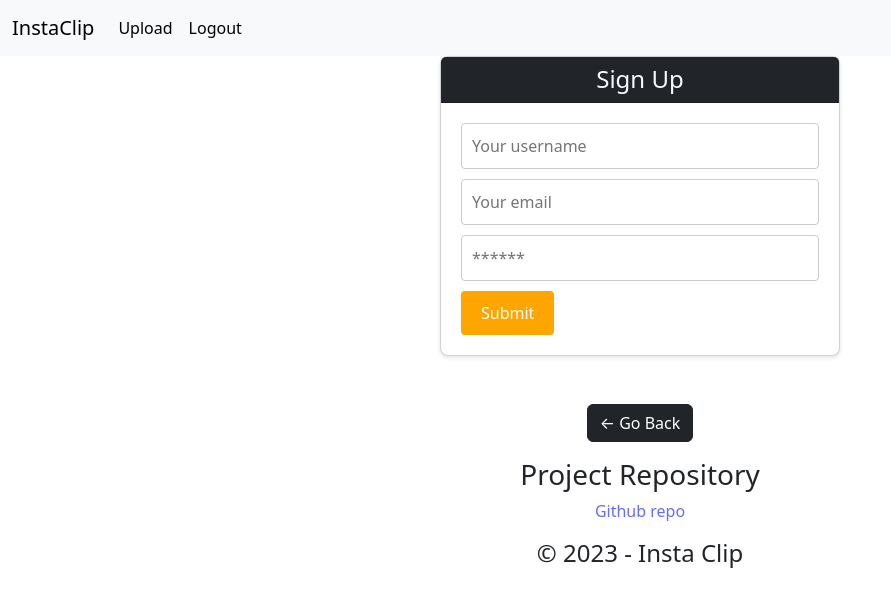
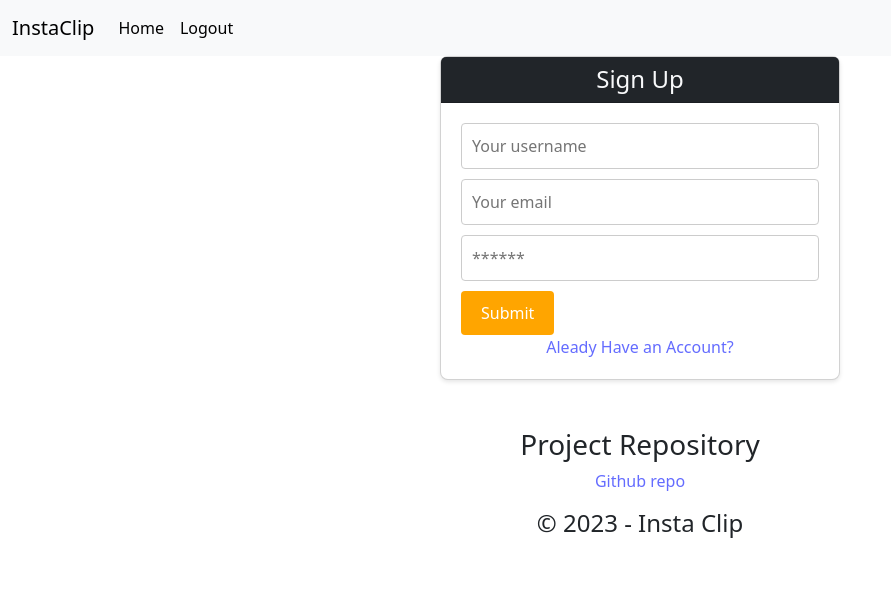
Before and after one commit to ElijahAFrancis/video-player, a React (Vite) app in the folder client/: page /signup in a window 1280 px wide. Shown: the top 606 px of the page, without its empty margins (0-891 px from the left). Built offline with nearby package versions, Linux system fonts and the light colour scheme; sample sign-in values are in the browser's storage.

Commit message:
started working on videos page and added link to signup on login page and link to login on signup page

```diff
--- a/client/src/components/Footer/index.jsx
+++ b/client/src/components/Footer/index.jsx
@@ -6,14 +6,6 @@ const Footer = () => {
   return (
     <footer className="mt-auto text-dark p-4">
       <div className="container text-center mb-5">
-        {location.pathname !== '/' && (
-          <button
-            className="btn btn-dark mb-3"
-            onClick={() => navigate(-1)}
-          >
-            &larr; Go Back
-          </button>
-        )}
         <h3>Project Repository</h3>
         <p><a href="https://github.com/ElijahAFrancis/video-player"> Github repo </a></p>
         <h4>&copy; {new Date().getFullYear()} - Insta Clip </h4>
--- a/client/src/components/Nav/index.jsx
+++ b/client/src/components/Nav/index.jsx
@@ -9,8 +9,8 @@ function Nav() {
         <div class="collapse navbar-collapse" id="navbarNav">
           <ul class="navbar-nav">
             <li class="nav-item">
-              <Link to="/upload" class="nav-link active" aria-current="page">
-                Upload
+              <Link to="/" class="nav-link active" aria-current="page">
+                Home
               </Link>
             </li>
             <li class="nav-item">
--- a/client/src/components/Videos/index.jsx
+++ b/client/src/components/Videos/index.jsx
@@ -21,19 +21,20 @@ function Videos() {
               <h2>
                 {user.name}'s Videos
               </h2>
-              {user.videos.map((video) => (
-                <div key={video._id} className="my-2">
+              {/* {user.videos.map((video) => ( */}
+                {/* <div key={video._id} className="my-2"> */}
+                <div className="my-2">
                   <h3>
-                    {video.title}
+                    {/* {video.title} */}
                   </h3>
                   <h2>
-                    Uploaded on {new Date(parseInt(video.uploadDate)).toLocaleDateString()}
+                    {/* Uploaded on {new Date(parseInt(video.uploadDate)).toLocaleDateString()} */}
                     </h2>
                   <div className="flex-row">
-                    <ReactPlayer url={`http://localhost:3001/${video.path}`} width="100%" height="400px" controls={true} />
+                    <ReactPlayer url={`https://storage.googleapis.com/uploads_bucket_instaclip/ef499b64-7fab-4ece-b50d-9d8195e2c5da.mp4`} width="100%" height="400px" controls={true} />
                   </div>
                 </div>
-              ))}
+              {/* ))} */}
             </>
           ) : null}
         </div>
--- a/client/src/pages/Home.jsx
+++ b/client/src/pages/Home.jsx
@@ -2,6 +2,7 @@ import Upload from "../components/Upload";
 import Videos from "../components/Videos"
 import Auth from "../utils/auth";
 import { Navigate } from "react-router-dom";
+import ReactPlayer from 'react-player';
 
 const Home = () => {
   if (Auth.loggedIn()){
--- a/client/src/pages/Login.jsx
+++ b/client/src/pages/Login.jsx
@@ -76,7 +76,9 @@ const Login = (props) => {
                   Submit
                 </button>
               </form>
-
+              <Link to="/signup">
+                Don't Have an Account?
+                </Link>
             {error && (
               <div className="my-3 p-3 bg-danger text-white">
                 {error.message}
--- a/client/src/pages/Signup.jsx
+++ b/client/src/pages/Signup.jsx
@@ -75,13 +75,16 @@ const Signup = () => {
                   onChange={handleChange}
                 />
                 <button
-                  className="btn btn-block btn-info justify-center"
+                  className="btn btn-block btn-info"
                   style={{ cursor: 'pointer' }}
                   type="submit"
                 >
                   Submit
                 </button>
               </form>
+              <Link to="/login" id='login-link'>
+                Aleady Have an Account?
+                </Link>
               {error && (
               <div className="my-3 p-3 bg-danger text-white">
                 {error.message}
```
